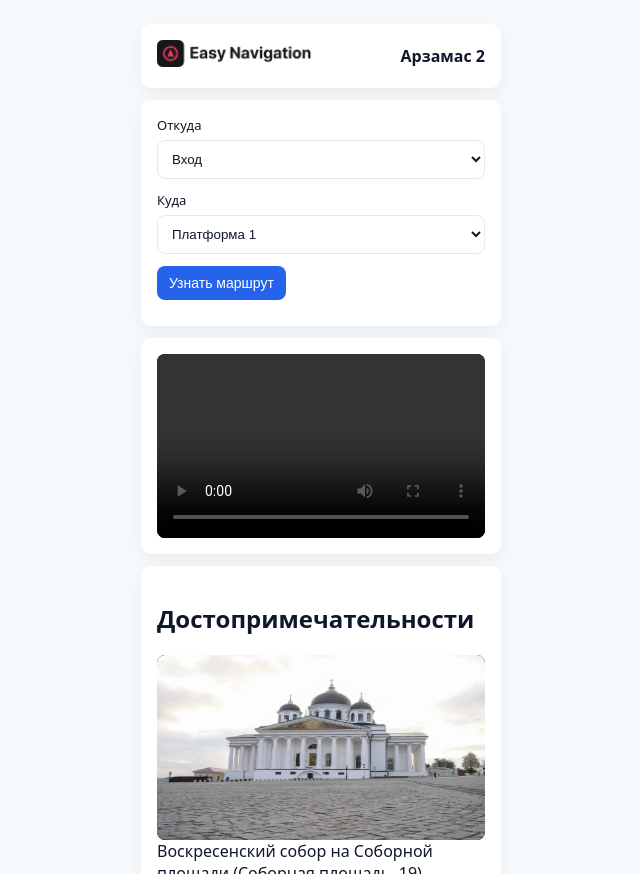
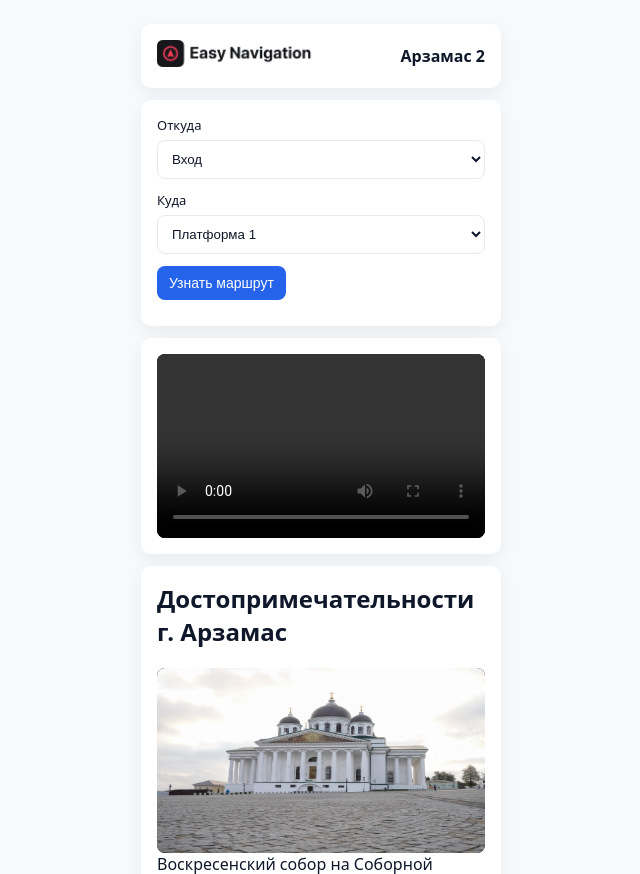
Before and after one commit to lqdope/EasyNavigation, a plain HTML site: page index.html in a window 1280 px wide. Shown: the top 874 px of the page, without its empty margins (319-959 px from the left). Drawn offline with Linux system fonts and the light colour scheme.

Commit message:
fix name history block

```diff
--- a/index.html
+++ b/index.html
@@ -56,7 +56,7 @@
             </section>
           </main>
           <div class="card historyBlock">
-            <h2>Достопримечательности</h2>
+            <h2 style="margin-top: 0px; font-size: 24px">Достопримечательности г. Арзамас</h2>
             <div style="margin-bottom: 12px;">
               <img class="image" src="./CAG02111-1.jpg" width="100%">
               <span>Воскресенский собор на Соборной площади
```
